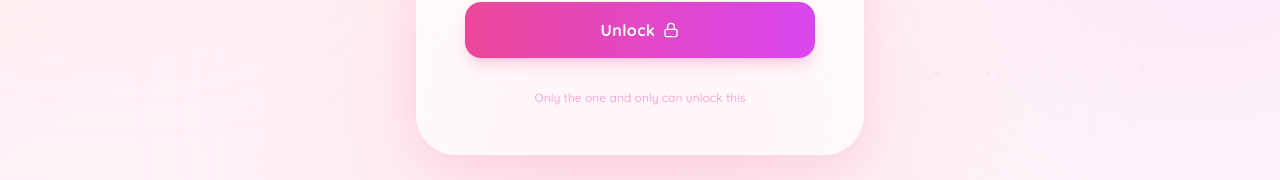
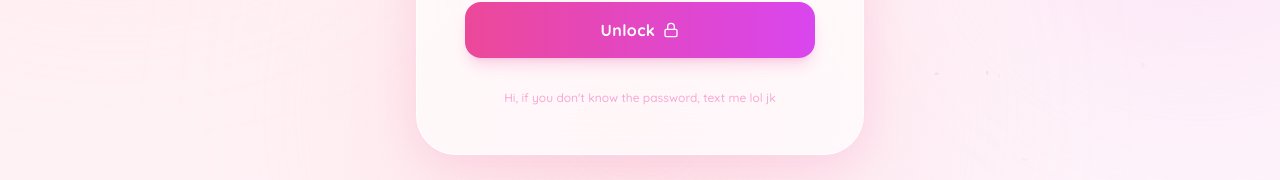
Before and after one commit to KevinH127/DearGabyOrnedoApp, a React (Vite) app: page / in a window 1280 px wide. Shown: the part 500-680 px from the top of the page. Built offline with nearby package versions, Linux system fonts and the light colour scheme; no server answers.

Commit message:
added: letter 2

```diff
--- a/components/PasswordScreen.tsx
+++ b/components/PasswordScreen.tsx
@@ -87,7 +87,7 @@ const PasswordScreen: React.FC<PasswordScreenProps> = ({ onSuccess }) => {
 
           <div className="mt-8 text-center">
             <p className="text-xs text-pink-300 font-medium">
-              Only the one and only can unlock this
+              Hi, if you don't know the password, text me lol jk
             </p>
           </div>
         </div>
--- a/constants.ts
+++ b/constants.ts
@@ -9,7 +9,13 @@ export const LETTERS: Letter[] = [
   {
     id: 1,
     title: "April 2, 2026",
-    preview: "I just want to talk to youu",
+    preview: "I just wanted to talk to you",
     file: "letter-1.txt",
   },
+  {
+    id: 2,
+    title: "April 3, 2026",
+    preview: "How I felt today",
+    file: "letter-2.txt",
+  },
 ];
```
Also changed, not shown: public/letters/letter-1.txt, public/letters/letter-2.txt (added).
